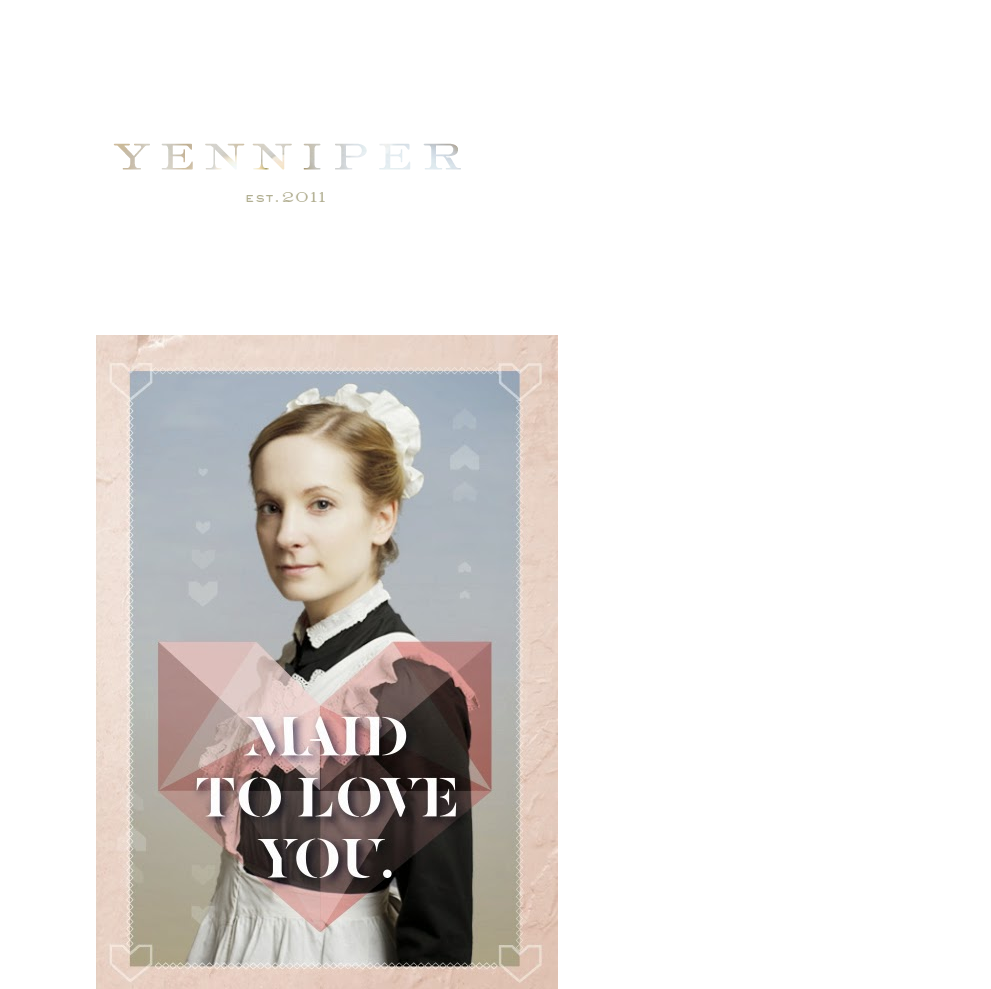
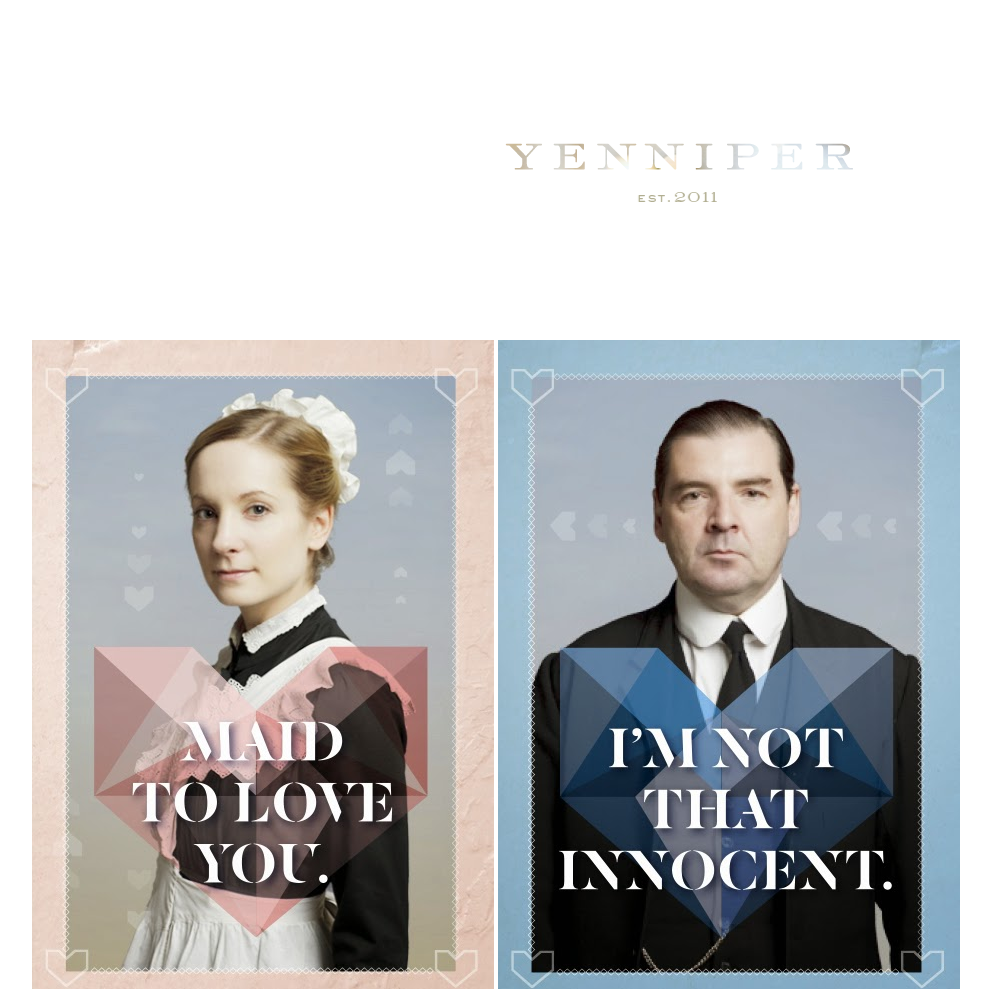
Before and after one commit to yenniper/yenniper.github.io, a plain HTML site: page valentines/index.html in a window 1280 px wide. Shown: the top 989 px of the page, without its empty margins (144-1135 px from the left). Drawn offline with Linux system fonts and the light colour scheme.

Commit message:
no message

```diff
--- a/valentines/index.html
+++ b/valentines/index.html
@@ -4,33 +4,37 @@
 	<meta charset="UTF-8">
 	<title>Yenniper: Valentines</title>
 	<style>
-			#logo {
+			body{
+				text-align: center;
+			}
+
+
+			.center {
 			display:block;
 			margin: 0px auto;
 			margin-bottom: 5px;
 			max-width: 480px;
 		}
+			.thumb {
+			display:inline-block;
+			margin: 5px;
+			max-width: 480px;
+		}
+
+		.wrap {
+    margin: 0 auto;
+    display: inline-block;
+    overflow: hidden;
+}
 
 
-		.center{
-			display:block;
-			margin: 0px auto;
-			margin-bottom: 5px;
-			max-width: 800px;
-		}
-
-				.center.thumb {
-			display:inline-block;
-			margin: 5px;
-			max-width: 50px;
-		}
 	</style>
 </head>
 <body>
-	<a class="logo" href="/"><img src="/images/headertemplate2d.png"></a>
+	<a class="center" href="/"><img src="/images/headertemplate2d.png"></a>
 
 
-<div class="center">
+<div class="wrap">
 	<img ckass="thumb" src="/images/valentines/downton-abbey-valentines/downton-abbey-valentine1.jpg" alt="Downton Abbey Valentines">
 	<img ckass="thumb" src="/images/valentines/downton-abbey-valentines/downton-abbey-valentine2.jpg" alt="Downton Abbey Valentines">
 	<img ckass="thumb" src="/images/valentines/downton-abbey-valentines/downton-abbey-valentine3.jpg" alt="Downton Abbey Valentines">
```
